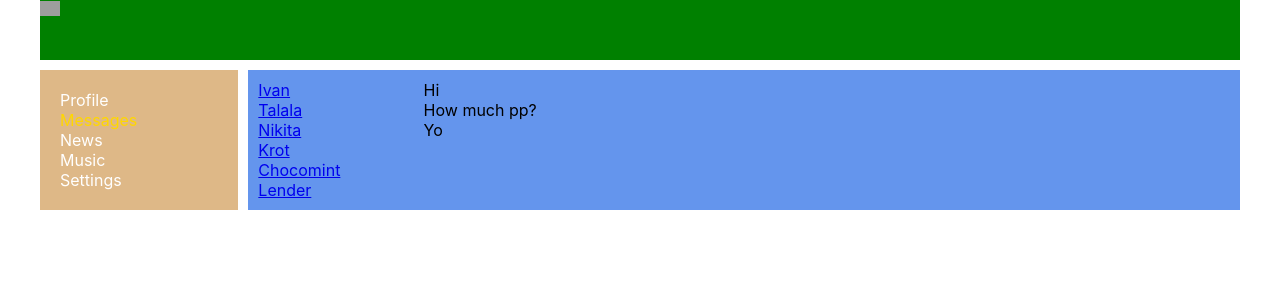
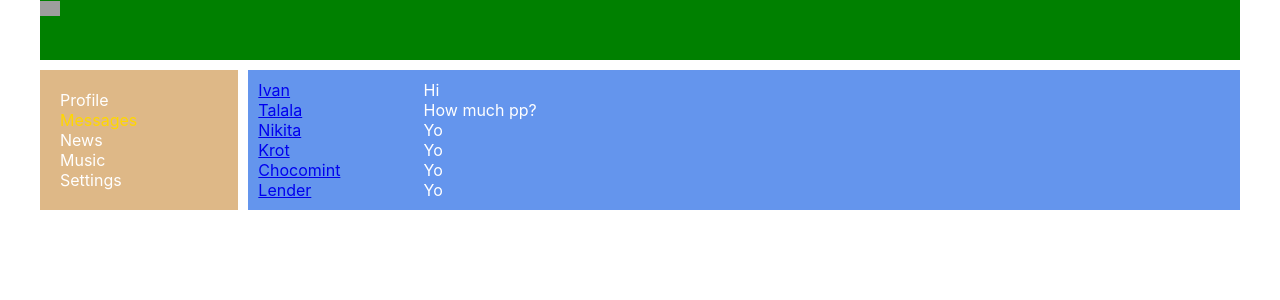
Before and after one commit to konivan/Social-network, a React (Create React App) app: page /dialogs in a window 1280 px wide. Shown: the top 300 px of the page. Built offline with nearby package versions, Linux system fonts and the light colour scheme; grey boxes are pictures that could not be loaded.

Commit message:
add messages

```diff
--- a/src/components/Dialogs/Dialogs.jsx
+++ b/src/components/Dialogs/Dialogs.jsx
@@ -2,34 +2,56 @@ import React from "react"
 import { NavLink } from "react-router-dom";
 import s from './Dialogs.module.css';
 
+
+const DialogItem = (props) => {
+
+  let path = "/dialogs/" + props.id;
+  return (
+    <div className={s.dialog + " " + s.active}>
+      <NavLink to={path}>{props.name}</NavLink>
+    </div>
+  );
+};
+
+const Message = (props) => {
+  return (
+    <div className={s.dialog}>{props.message}</div>
+  )
+}
+
 const Dialogs = (props) => {
+
+  let dialogs = [
+    { id: 1, name: "Ivan" },
+    { id: 2, name: "Talala" },
+    { id: 3, name: "Nikita" },
+    { id: 4, name: "Krot" },
+    { id: 5, name: "Chocomint" },
+    { id: 6, name: "Lender" },
+  ];
+
+
+  let messages = [
+    { id: 1, message: "Hi" },
+    { id: 2, message: "How much pp?" },
+    { id: 3, message: "Yo" },
+    { id: 4, message: "Yo" },
+    { id: 5, message: "Yo" },
+    { id: 6, message: "Yo" },
+  ];
+
+  let dialogsElement = dialogs.map((d) => (
+    <DialogItem name={d.name} id={d.id} />
+  ));
+
+  let messagesElements = messages.map((m) => (
+    <Message message={m.message} />
+  ));
+
   return (
     <div className={s.dialogs}>
-      <div className={s.dialogsItems}>
-        <div className={s.dialog + " " + s.active}>
-          <NavLink to="/dialogs/1">Ivan</NavLink>
-        </div>
-        <div className={s.dialog}>
-          <NavLink to="/dialogs/2">Talala</NavLink>
-        </div>
-        <div className={s.dialog}>
-          <NavLink to="/dialogs/3">Nikita</NavLink>
-        </div>
-        <div className={s.dialog}>
-          <NavLink to="/dialogs/4">Krot</NavLink>
-        </div>
-        <div className={s.dialog}>
-          <NavLink to="/dialogs/5">Chocomint</NavLink>
-        </div>
-        <div className={s.dialog}>
-          <NavLink to="/dialogs/6">Lender</NavLink>
-        </div>
-      </div>
-      <div className={s.messages}>
-        <div className={s.message}>Hi</div>
-        <div className={s.message}>How much pp?</div>
-        <div className={s.message}>Yo</div>
-      </div>
+      <div className={s.dialogsItems}>{dialogsElement}</div>
+      <div className={s.messages}>{messagesElements}</div>
     </div>
   );
 }
--- a/src/components/Dialogs/Dialogs.module.css
+++ b/src/components/Dialogs/Dialogs.module.css
@@ -14,3 +14,11 @@
 .messages {
   padding: 10px;
 }
+
+.messages .message {
+  color: white;
+}
+
+.dialog {
+  color: white;
+}
--- a/src/components/Profile/MyPosts/MyPosts.jsx
+++ b/src/components/Profile/MyPosts/MyPosts.jsx
@@ -3,17 +3,32 @@ import s from './MyPosts.module.css';
 import Post from "./Post/Post";
 
 const MyPosts = () => {
+
+  let posts = [
+    { id: 1, message: "Hi, how are you?", likesCount: "0" },
+    { id: 2, message: "My first post", likesCount: "23" },
+    { id: 3, message: "Blabla", likesCount: "15" },
+    { id: 4, message: "Hello!", likesCount: "2" },
+  ];
+
+  let postsElement = posts.map((p) => (
+    <Post message={p.message} likesCount={p.likesCount} />
+  ));
+
+
   return (
-    <div>
-      My posts
+    <div className={s.postsBlock}>
+      <h3>My posts</h3>
       <div>
-        <textarea></textarea>
-        <button>Add post</button>
-
+        <div>
+          <textarea></textarea>
+        </div>
+        <div>
+          <button>Add post</button>
+        </div>
       </div>
       <div className={s.posts}>
-        <Post message='Hi, how are you?' likesCount='0'/>
-        <Post message='My first post' likesCount='23'/>
+        {postsElement}
       </div>
     </div>
   );
--- a/src/components/Profile/MyPosts/MyPosts.module.css
+++ b/src/components/Profile/MyPosts/MyPosts.module.css
@@ -0,0 +1,7 @@
+.postsBlock {
+  padding: 10px;
+}
+
+.posts {
+  margin-top: 10px;
+}
--- a/src/components/Profile/Profile.jsx
+++ b/src/components/Profile/Profile.jsx
@@ -1,17 +1,13 @@
 import React from "react";
 import s from './Profile.module.css';
 import MyPosts from './MyPosts/MyPosts';
+import ProfileInfo from "./ProfileInfo/ProfileInfo";
 
-const Profile = () => {
+const Profile = (props) => {
   return (
     <div>
-      <div>
-        <img src="https://avatars.mds.yandex.net/i?id=4ea3fc2a12468d93389e744854cc57ef-5733951-images-thumbs&n=13" />
-      </div>
-      <div>
-        ava + desc
-      </div>
-      <MyPosts/>
+      <ProfileInfo />
+      <MyPosts />
     </div>
   );
 }
--- /dev/null
+++ b/src/components/Profile/ProfileInfo/ProfileInfo.jsx
@@ -0,0 +1,15 @@
+import React from "react";
+import s from './ProfileInfo.module.css';
+
+const ProfileInfo = (props) => {
+  return (
+    <div>
+      <div>
+        <img src="https://avatars.mds.yandex.net/i?id=4ea3fc2a12468d93389e744854cc57ef-5733951-images-thumbs&n=13" />
+      </div>
+      <div className={s.descriptionBlock}>ava + desc</div>
+    </div>
+  );
+}
+
+export default ProfileInfo;
--- /dev/null
+++ b/src/components/Profile/ProfileInfo/ProfileInfo.module.css
@@ -0,0 +1,3 @@
+.descriptionBlock {
+  padding: 10px;
+}
```
